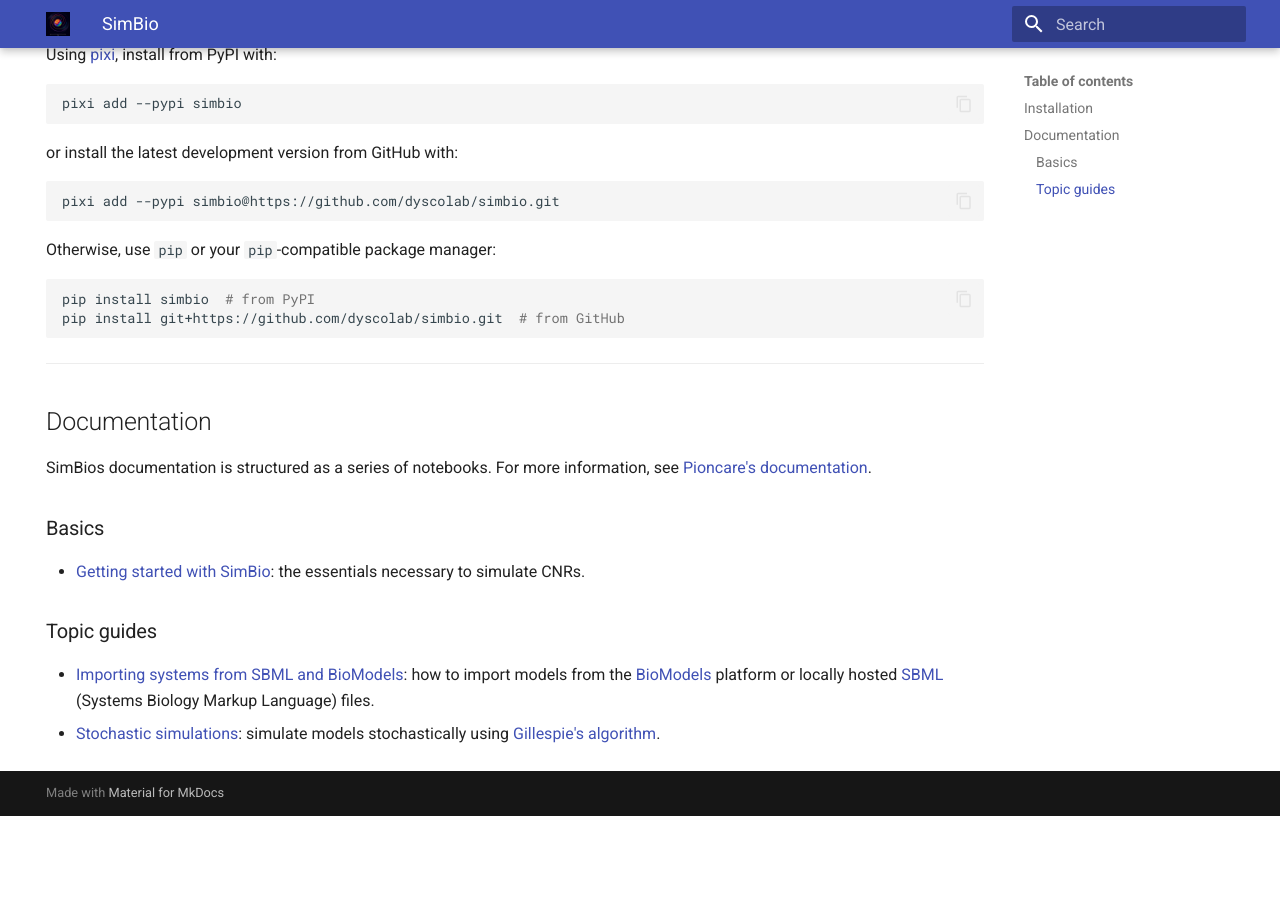
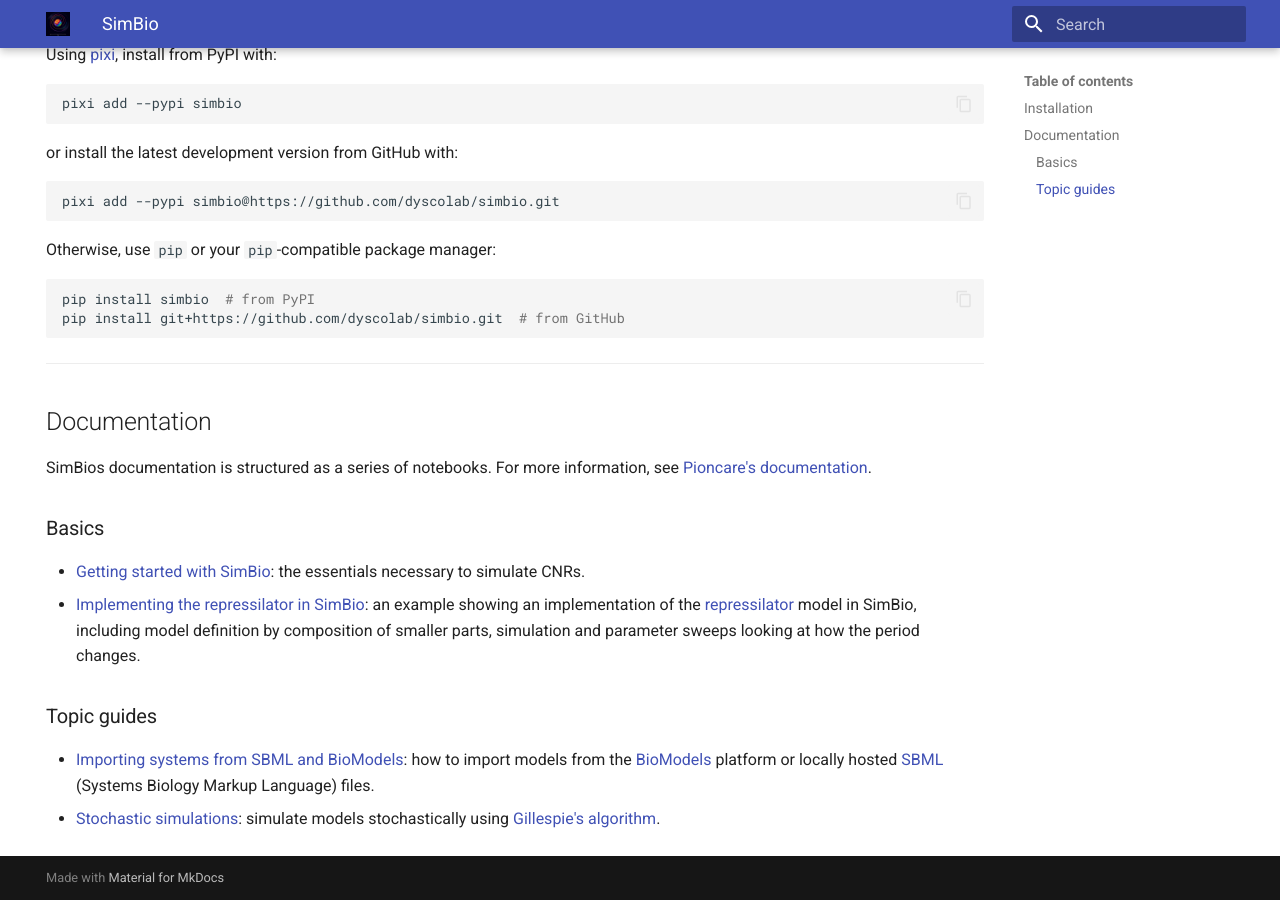
Before and after one commit to dyscolab/dyscolab.github.io, an MkDocs documentation site: the page built from docs/simbio.md, in a window 1280 px wide and 900 px high, scrolled down 1012 px. Built offline with MkDocs 1.6.1 and Material for MkDocs 9.7.7, drawn with Linux system fonts in a browser that asks for light colours; before the commit the page ends 1828 px from its top, so only the background shows below that.

Commit message:
Added explainer notebook  implementing the repressilator for simbio

```diff
--- a/docs/simbio.md
+++ b/docs/simbio.md
@@ -59,6 +59,7 @@ pip install git+https://github.com/dyscolab/simbio.git  # from GitHub
 SimBios documentation is structured as a series of notebooks. For more information, see [Pioncare's documentation](poincare.md#documentation).
 ### Basics
 - [Getting started with SimBio](https://colab.research.google.com/github/dyscolab/simbio/blob/master/docs/notebooks/Getting_started_with_simbio.ipynb): the essentials necessary to simulate CNRs.
+- [Implementing the repressilator in SimBio](https://colab.research.google.com/github/dyscolab/simbio/blob/master/docs/notebooks/repressilator.ipynb): an example showing an implementation of the [repressilator](https://en.wikipedia.org/wiki/Repressilator) model in SimBio, including model definition by composition of smaller parts, simulation and parameter sweeps looking at how the period changes.
 ### Topic guides
 - [Importing systems from SBML and BioModels](https://colab.research.google.com/github/dyscolab/simbio/blob/master/docs/notebooks/import_sbml.ipynb): how to import models from the [BioModels](https://www.ebi.ac.uk/biomodels/) platform or locally hosted [SBML](https://sbml.org/) (Systems Biology Markup Language) files.
 - [Stochastic simulations](https://colab.research.google.com/github/dyscolab/simbio/blob/master/docs/notebooks/Stochastic.ipynb): simulate models stochastically using [Gillespie's algorithm](https://en.wikipedia.org/wiki/Gillespie_algorithm).
```
